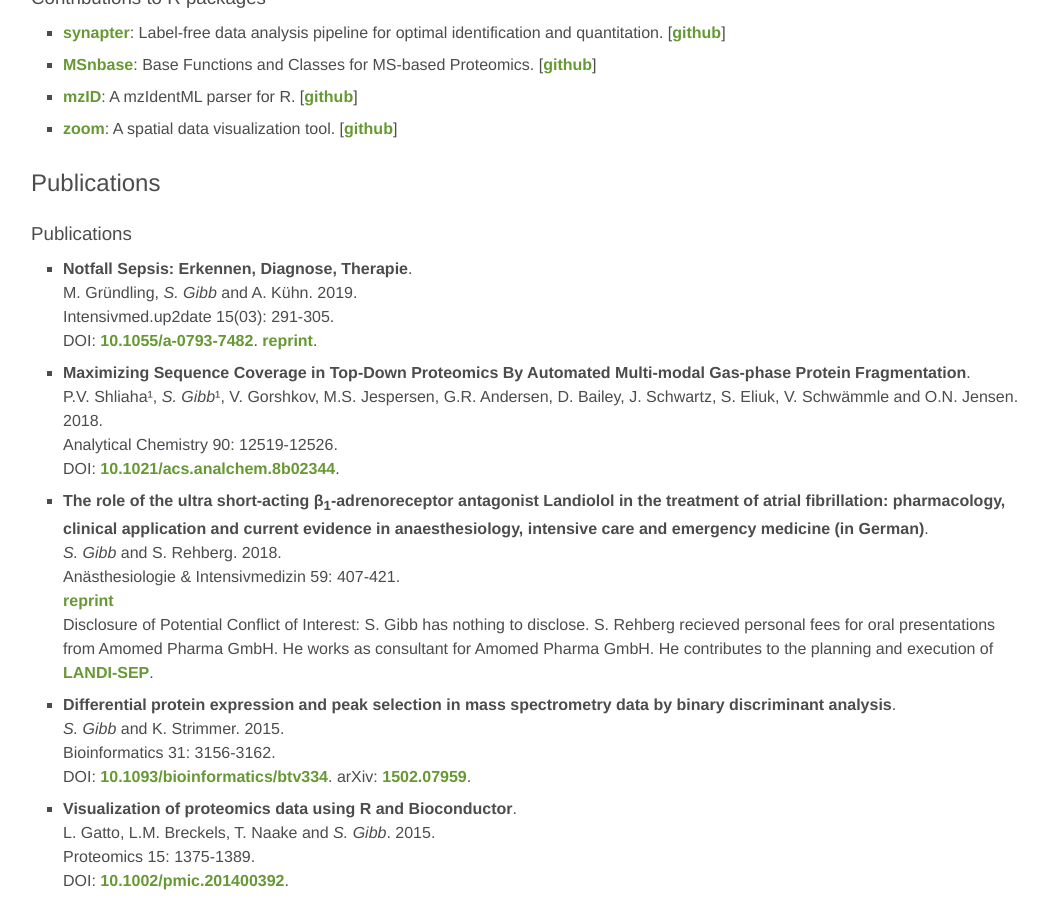
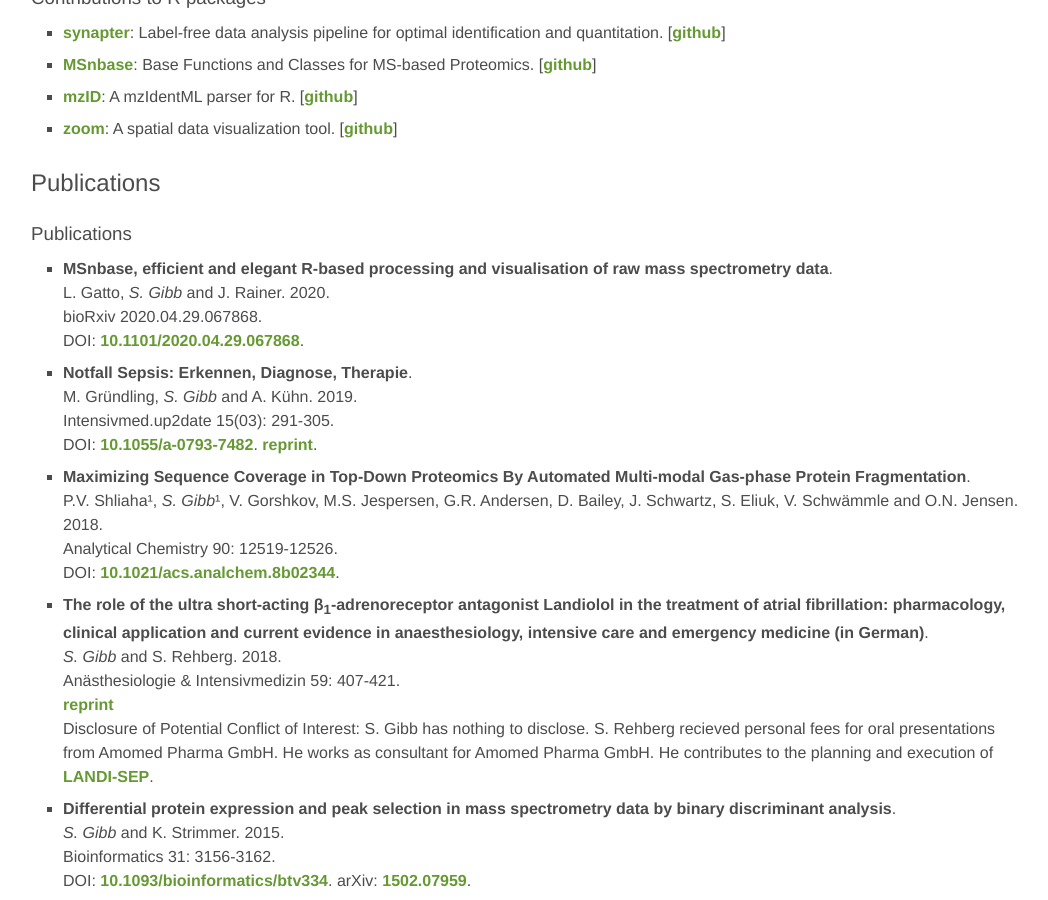
Before and after one commit to sgibb/sgibb.github.io, a Jekyll site: the page built from index.md, in a window 1280 px wide and 900 px high, scrolled down 1036 px. Shown: the whole window, without its empty margins (113-1161 px from the left). Built offline with Jekyll 4.4.1, drawn with Linux system fonts in a browser that asks for light colours.

Commit message:
feat: add MSnbase v2 bioRxiv link

```diff
--- a/_data/publications.yml
+++ b/_data/publications.yml
@@ -1,5 +1,11 @@
 - name: Publications
   entries:
+    - title: "MSnbase, efficient and elegant R-based processing and visualisation of raw mass spectrometry data"
+      authors: L. Gatto, S. Gibb and J. Rainer
+      journal: "bioRxiv 2020.04.29.067868"
+      year: 2020
+      doi: 10.1101/2020.04.29.067868
+
     - title: "Notfall Sepsis: Erkennen, Diagnose, Therapie"
       authors: M. Gründling, S. Gibb and A. Kühn
       journal: "Intensivmed.up2date 15(03): 291-305"
```
